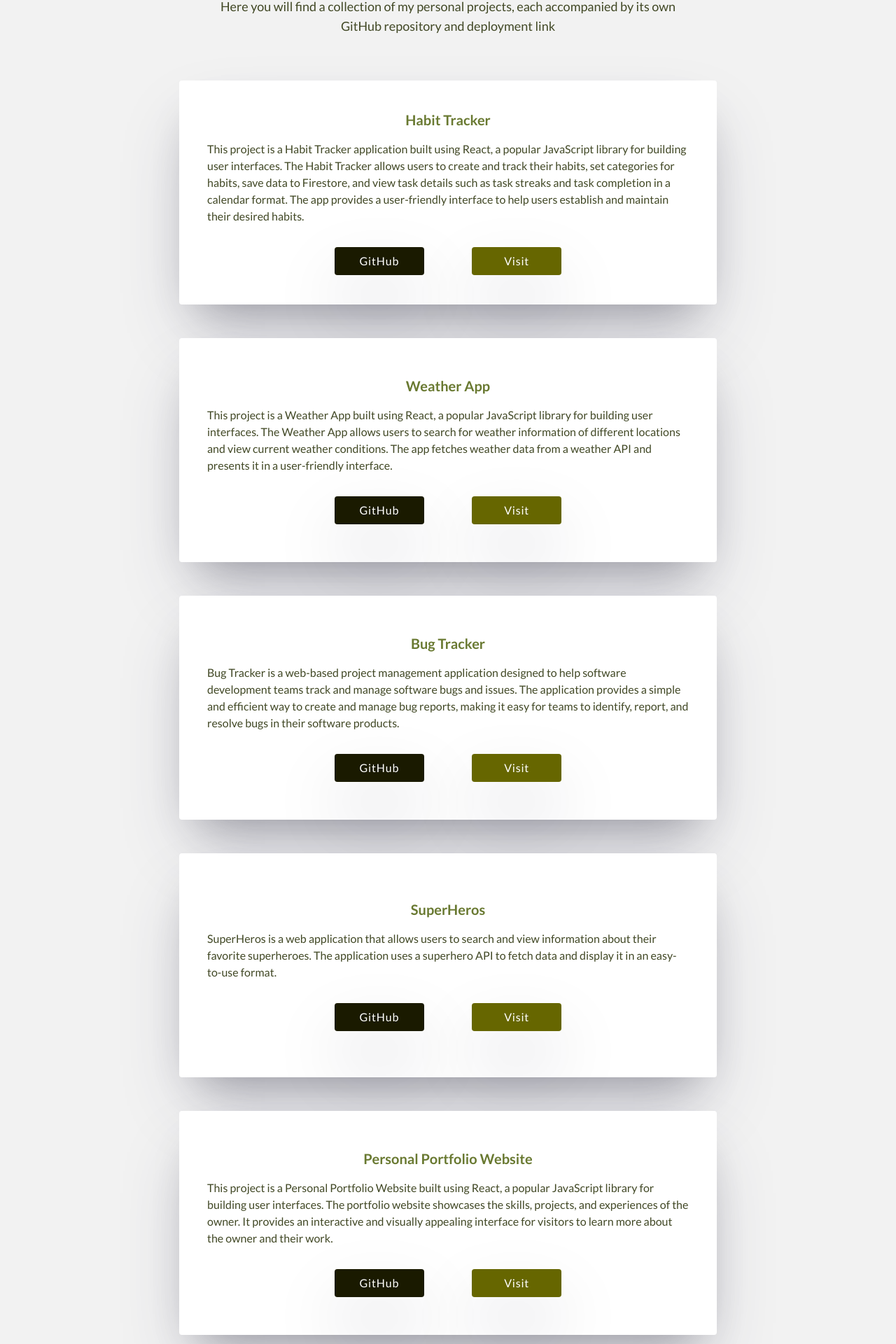
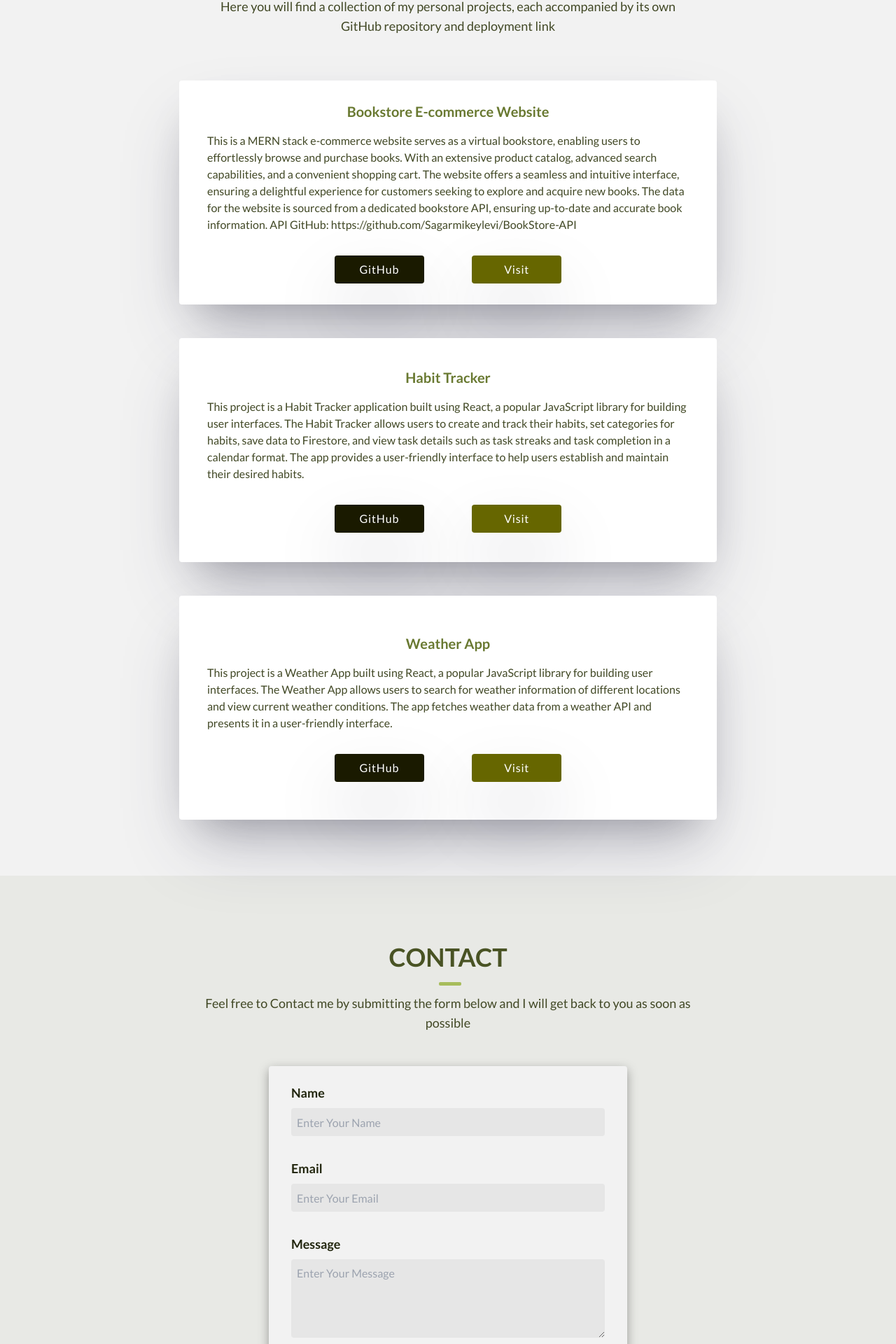
Before and after one commit to Sagarmikeylevi/SagarMikeyLevi-Portfolio, a React (Vite) app: page / in a window 1280 px wide. Shown: the part 1973-3893 px from the top of the page at 70% size. Built offline with nearby package versions, Linux system fonts and the light colour scheme.

Commit message:
add new projects

```diff
--- a/src/components/Projects.jsx
+++ b/src/components/Projects.jsx
@@ -1,5 +1,6 @@
+import React from "react";
+
 const Projects = () => {
-  // Styles for buttons
   const btnspaceStyle =
     "w-3/5 flex flex-row justify-evenly items-center md:w-4/5 lg:w-3/5";
   const githubStyle =
@@ -7,9 +8,34 @@ const Projects = () => {
   const visitStyle =
     "text-center w-32 h-10 bg-[#666600] flex justify-center items-center rounded text-white font-medium tracking-wider cursor-pointer shadow-lg hover:shadow-3xl hover:bg-[#ff8000] transition duration-300 ease-in-out";
 
+  const projects = [
+    {
+      title: "Bookstore E-commerce Website",
+      description:
+        "This is a MERN stack e-commerce website serves as a virtual bookstore, enabling users to effortlessly browse and purchase books. With an extensive product catalog, advanced search capabilities, and a convenient shopping cart. The website offers a seamless and intuitive interface, ensuring a delightful experience for customers seeking to explore and acquire new books. The data for the website is sourced from a dedicated bookstore API, ensuring up-to-date and accurate book information. API GitHub: https://github.com/Sagarmikeylevi/BookStore-API",
+      githubLink:
+        "https://github.com/Sagarmikeylevi/BOOKSTORE-FurationTechSolutions",
+      visitLink: "https://bookery123.netlify.app/",
+    },
+    {
+      title: "Habit Tracker",
+      description:
+        "This project is a Habit Tracker application built using React, a popular JavaScript library for building user interfaces. The Habit Tracker allows users to create and track their habits, set categories for habits, save data to Firestore, and view task details such as task streaks and task completion in a calendar format. The app provides a user-friendly interface to help users establish and maintain their desired habits.",
+      githubLink: "https://github.com/Sagarmikeylevi/Habit-Tracker-App",
+      visitLink: "https://sagarmikeylevi-habit-tracker.netlify.app/",
+    },
+    {
+      title: "Weather App",
+      description:
+        "This project is a Weather App built using React, a popular JavaScript library for building user interfaces. The Weather App allows users to search for weather information of different locations and view current weather conditions. The app fetches weather data from a weather API and presents it in a user-friendly interface.",
+      githubLink: "https://github.com/Sagarmikeylevi/React-Weather-App",
+      visitLink: "https://sagarmikeylevi-weather-app.netlify.app/",
+    },
+  ];
+
   return (
-    <div id="projects" className="h-[400vh] w-full bg-[#f2f2f2]">
-      <div className="pt-24 w-full flex flex-col items-center justify-center">
+    <div id="projects" className="h-auto w-full bg-[#f2f2f2] pb-16">
+      <div className="pt-24 w-full flex flex-col items-center justify-center ">
         <h1 className="text-3xl font-semibold text-[#495324] relative md:text-4xl">
           PROJECTS
           <span className="absolute top-12 left-[4rem] rounded-sm w-8 h-[5px] bg-[#A7BC5B] md:left-[4.8rem] md:top-14"></span>
@@ -20,8 +46,9 @@ const Projects = () => {
         </p>
       </div>
       <div className="flex flex-col items-center justify-center">
-        {/* Project 1 */}
+        {projects.map((project, index) => (
           <div
+            key={index}
             className="mt-8 mb-4 flex flex-col items-center justify-center md:w-3/5 sm:w-4/5 h-80 bg-[#ffffff] rounded"
             style={{
               boxShadow:
@@ -29,141 +56,23 @@ const Projects = () => {
             }}
           >
             <h1 className="text-xl font-semibold text-[#697931]">
-            Habit Tracker
+              {project.title}
             </h1>
             <p className="text-[#414825] pt-4 pl-10 pb-8 pr-10">
-            This project is a Habit Tracker application built using React, a
-            popular JavaScript library for building user interfaces. The Habit
-            Tracker allows users to create and track their habits, set
-            categories for habits, save data to Firestore, and view task details
-            such as task streaks and task completion in a calendar format. The
-            app provides a user-friendly interface to help users establish and
-            maintain their desired habits.
+              {project.description}
             </p>
             <div className={btnspaceStyle}>
               {/* GitHub link */}
-            <a href="https://github.com/Sagarmikeylevi/Habit-Tracker-App">
+              <a href={project.githubLink}>
                 <div className={githubStyle}>GitHub</div>
               </a>
               {/* Visit link */}
-            <a href="https://sagarmikeylevi-habit-tracker.netlify.app/">
+              <a href={project.visitLink}>
                 <div className={visitStyle}>Visit</div>
               </a>
             </div>
           </div>
-
-        {/* Project 2 */}
-        <div
-          className="mt-8 mb-4 flex flex-col items-center justify-center md:w-3/5 sm:w-4/5 h-80 bg-[#ffffff] rounded"
-          style={{
-            boxShadow:
-              "rgba(50, 50, 93, 0.25) 0px 50px 100px -20px, rgba(0, 0, 0, 0.3) 0px 30px 60px -30px",
-          }}
-        >
-          <h1 className="text-xl font-semibold text-[#697931]">Weather App</h1>
-          <p className="text-[#414825] pt-4 pl-10 pb-8 pr-10">
-            This project is a Weather App built using React, a popular
-            JavaScript library for building user interfaces. The Weather App
-            allows users to search for weather information of different
-            locations and view current weather conditions. The app fetches
-            weather data from a weather API and presents it in a user-friendly
-            interface.
-          </p>
-          <div className={btnspaceStyle}>
-            {/* GitHub link */}
-            <a href="https://github.com/Sagarmikeylevi/React-Weather-App">
-              <div className={githubStyle}>GitHub</div>
-            </a>
-            {/* Visit link */}
-            <a href="https://sagarmikeylevi-weather-app.netlify.app/">
-              <div className={visitStyle}>Visit</div>
-            </a>
-          </div>
-        </div>
-
-        {/* Project 3 */}
-        <div
-          className="mt-8 mb-4 flex flex-col items-center justify-center md:w-3/5 sm:w-4/5 h-80 bg-[#ffffff] rounded"
-          style={{
-            boxShadow:
-              "rgba(50, 50, 93, 0.25) 0px 50px 100px -20px, rgba(0, 0, 0, 0.3) 0px 30px 60px -30px",
-          }}
-        >
-          <h1 className="text-xl font-semibold text-[#697931]">Bug Tracker</h1>
-          <p className="text-[#414825] pt-4 pl-10 pb-8 pr-10">
-            Bug Tracker is a web-based project management application designed
-            to help software development teams track and manage software bugs
-            and issues. The application provides a simple and efficient way to
-            create and manage bug reports, making it easy for teams to identify,
-            report, and resolve bugs in their software products.
-          </p>
-          <div className={btnspaceStyle}>
-            {/* GitHub link */}
-            <a href="https://github.com/Sagarmikeylevi/Bug-Tracker">
-              <div className={githubStyle}>GitHub</div>
-            </a>
-            {/* Visit link */}
-            <a href="https://bug-tracker1.onrender.com/">
-              <div className={visitStyle}>Visit</div>
-            </a>
-          </div>
-        </div>
-
-        {/* Project 4 */}
-        <div
-          className="mt-8 mb-4 flex flex-col items-center justify-center md:w-3/5 sm:w-4/5 h-80 bg-[#ffffff] rounded"
-          style={{
-            boxShadow:
-              "rgba(50, 50, 93, 0.25) 0px 50px 100px -20px, rgba(0, 0, 0, 0.3) 0px 30px 60px -30px",
-          }}
-        >
-          <h1 className="text-xl font-semibold text-[#697931]">SuperHeros</h1>
-          <p className="text-[#414825] pt-4 pl-10 pb-8 pr-10">
-            SuperHeros is a web application that allows users to search and view
-            information about their favorite superheroes. The application uses a
-            superhero API to fetch data and display it in an easy-to-use format.
-          </p>
-          <div className={btnspaceStyle}>
-            {/* GitHub link */}
-            <a href="https://github.com/Sagarmikeylevi/SuperHeros">
-              <div className={githubStyle}>GitHub</div>
-            </a>
-            {/* Visit link */}
-            <a href="https://sagarmikeylevi.github.io/SuperHeros/">
-              <div className={visitStyle}>Visit</div>
-            </a>
-          </div>
-        </div>
-
-        {/* Project 5 */}
-        <div
-          className="mt-8 mb-4 flex flex-col items-center justify-center md:w-3/5 sm:w-4/5 h-80 bg-[#ffffff] rounded"
-          style={{
-            boxShadow:
-              "rgba(50, 50, 93, 0.25) 0px 50px 100px -20px, rgba(0, 0, 0, 0.3) 0px 30px 60px -30px",
-          }}
-        >
-          <h1 className="text-xl font-semibold text-[#697931]">
-            Personal Portfolio Website
-          </h1>
-          <p className="text-[#414825] pt-4 pl-10 pb-8 pr-10">
-            This project is a Personal Portfolio Website built using React, a
-            popular JavaScript library for building user interfaces. The
-            portfolio website showcases the skills, projects, and experiences of
-            the owner. It provides an interactive and visually appealing
-            interface for visitors to learn more about the owner and their work.
-          </p>
-          <div className={btnspaceStyle}>
-            {/* GitHub link */}
-            <a href="https://github.com/Sagarmikeylevi/SagarMikeyLevi-Portfolio">
-              <div className={githubStyle}>GitHub</div>
-            </a>
-            {/* Visit link */}
-            <a href="https://sagar-mikey-levi-portfolio.vercel.app/">
-              <div className={visitStyle}>Visit</div>
-            </a>
-          </div>
-        </div>
+        ))}
       </div>
     </div>
   );
```
Lines whose indentation alone changed are shown as unchanged.
